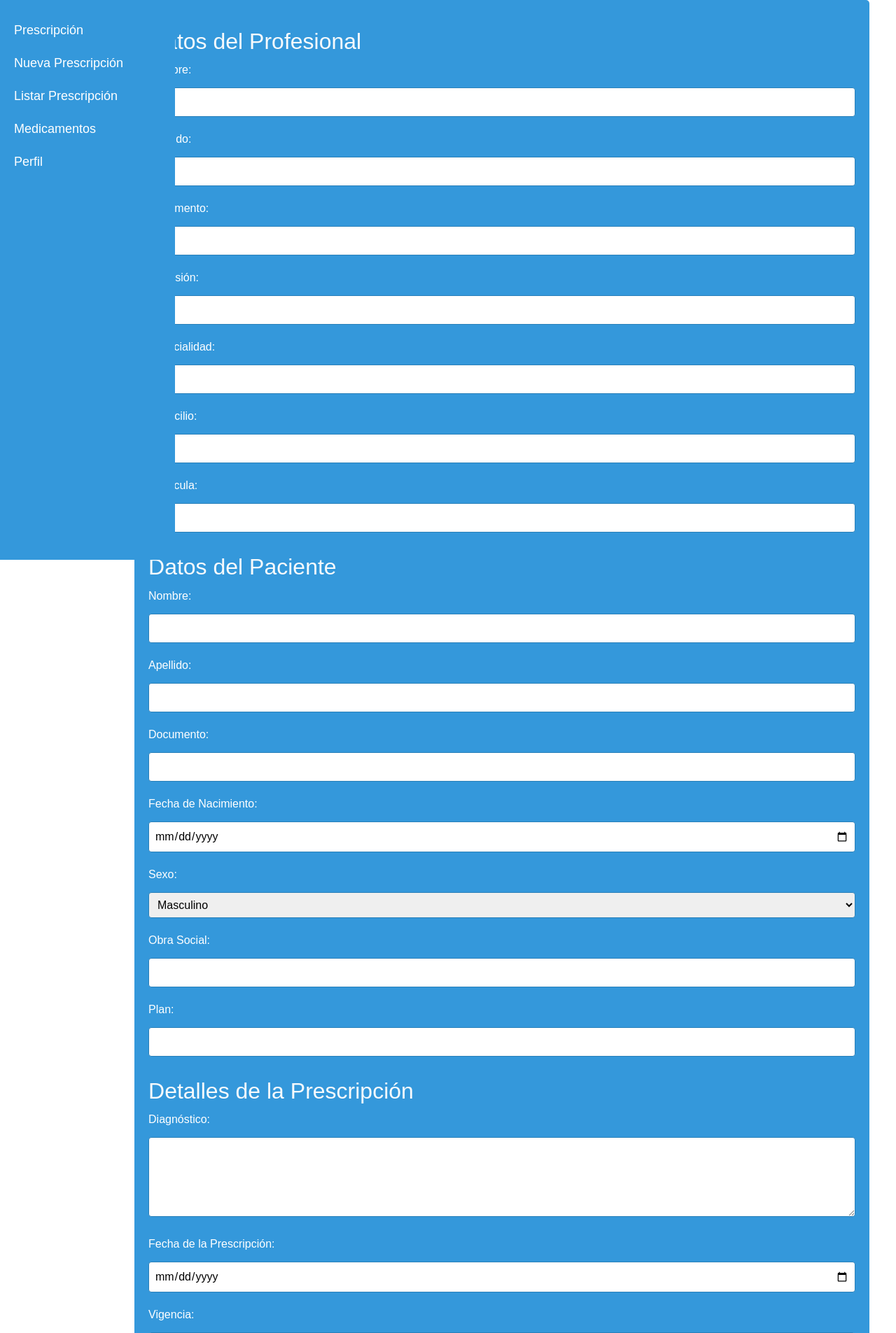
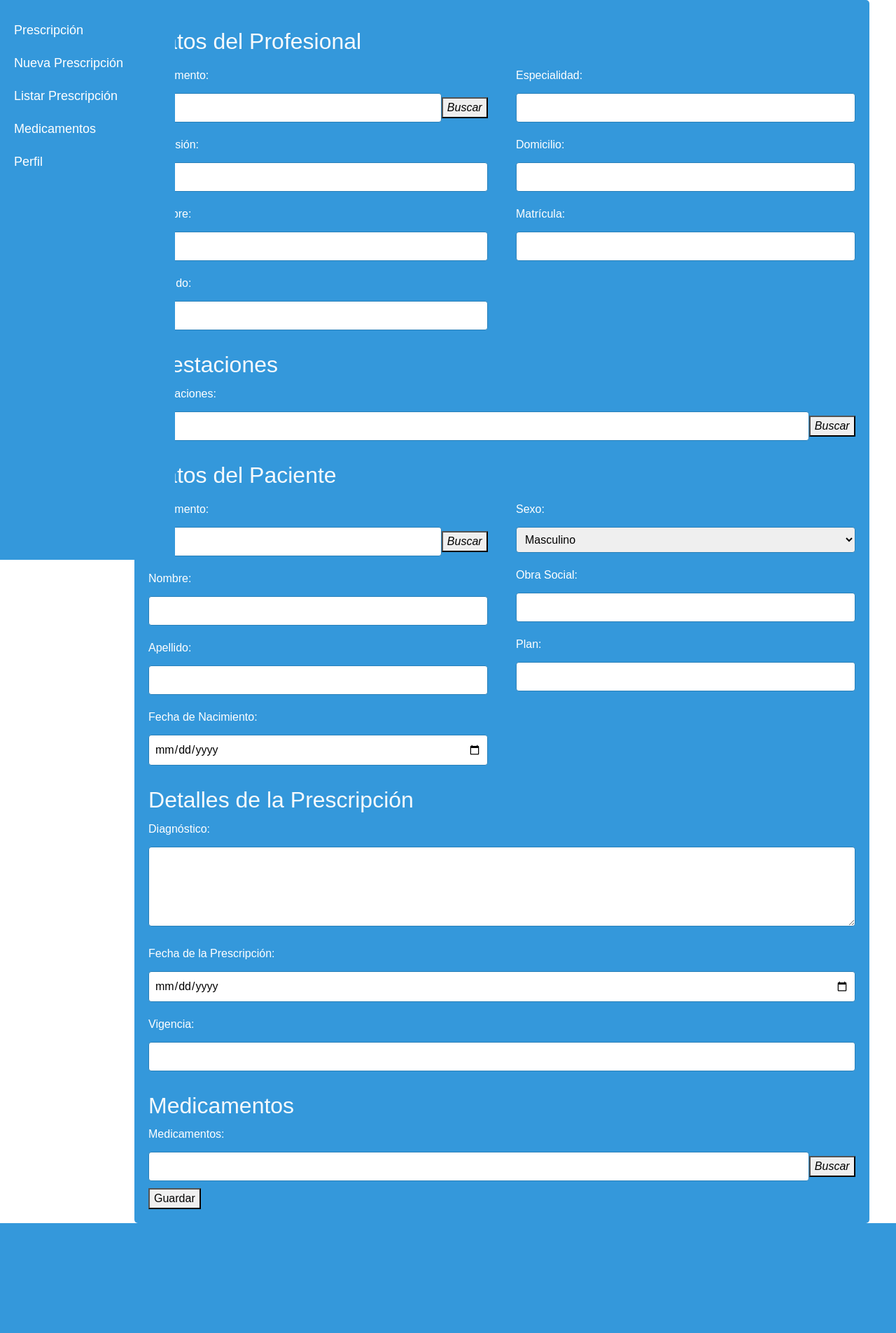
Before and after one commit to paulocabrera90/DocPresta, a Node server app: page /medical-record/new in a window 1280 px wide. Shown: the top 1905 px of the page at 70% size. After the commit the page ends 1748 px from the top, so only its background shows below. Run offline with Node 20, Linux system fonts and the light colour scheme; some libraries are stand-ins or nearby versions.

Commit message:
New medicial record refactor and agroup fields

```diff
--- a/public/stylesheets/medicalRecord.css
+++ b/public/stylesheets/medicalRecord.css
@@ -96,3 +96,19 @@
 .medical-record-new input[type="submit"]:hover {
   background-color: #21618c;
 }
+
+.container-profesional,
+.container-paciente {
+  display: flex;
+  justify-content: space-between;
+
+}
+
+.column {
+  width: 48%;
+}
+
+.search-dni {
+  display: flex;
+  align-items: baseline;
+}
--- a/src/views/medical-record-list.pug
+++ b/src/views/medical-record-list.pug
@@ -3,7 +3,7 @@ extends home
 block content
     container-presta-list
         header
-        h1 Tarjetas de Prestaciones Médicas
+        h1 Tarjetas de Prescirpción Médicas
         container-card
             each prestacion in prestacionesMedicas
                 .card
--- a/src/views/medical-record-new.pug
+++ b/src/views/medical-record-new.pug
@@ -6,41 +6,60 @@ block content
       // Datos del profesional
       h2 Datos del Profesional
       .container-profesional
-        label(for="profesional_nombre") Nombre:
-        input(type="text", name="profesional_nombre", id="profesional_nombre", required)
-        label(for="profesional_apellido") Apellido:
-        input(type="text", name="profesional_apellido", id="profesional_apellido", required)
-        label(for="profesional_documento") Documento:
-        input(type="text", name="profesional_documento", id="profesional_documento", required)
-        label(for="profesional_profesion") Profesión:
-        input(type="text", name="profesional_profesion", id="profesional_profesion", required)
-        label(for="profesional_especialidad") Especialidad:
-        input(type="text", name="profesional_especialidad", id="profesional_especialidad", required)
-        label(for="profesional_domicilio") Domicilio:
-        input(type="text", name="profesional_domicilio", id="profesional_domicilio", required)
-        label(for="profesional_matricula") Matrícula:
-        input(type="text", name="profesional_matricula", id="profesional_matricula", required)
+        .column
+            label(for="profesional_documento") Documento:
+            .search-dni
+                input(type="text", name="profesional_documento", id="profesional_documento", required)
+                button(type="submit")
+                    i.fa.fa-search  Buscar
+            label(for="profesional_profesion") Profesión:
+            input(type="text", name="profesional_profesion", id="profesional_profesion", required)
+            label(for="profesional_nombre") Nombre:
+            input(type="text", name="profesional_nombre", id="profesional_nombre", required)
+            label(for="profesional_apellido") Apellido:
+            input(type="text", name="profesional_apellido", id="profesional_apellido", required)
+
+        .column
+            label(for="profesional_especialidad") Especialidad:
+            input(type="text", name="profesional_especialidad", id="profesional_especialidad", required)
+            label(for="profesional_domicilio") Domicilio:
+            input(type="text", name="profesional_domicilio", id="profesional_domicilio", required)
+            label(for="profesional_matricula") Matrícula:
+            input(type="text", name="profesional_matricula", id="profesional_matricula", required)
+      // Prestaciones
+      h2 Prestaciones
+      .container-prestaciones
+            label(for="prestaciones") Prestaciones:
+            .search-dni
+                input(type="text", name="prestaciones", id="prestaciones", required)
+                button(type="submit")
+                    i.fa.fa-search  Buscar
 
       // Datos del paciente
       h2 Datos del Paciente
       .container-paciente
-        label(for="paciente_nombre") Nombre:
-        input(type="text", name="paciente_nombre", id="paciente_nombre", required)
-        label(for="paciente_apellido") Apellido:
-        input(type="text", name="paciente_apellido", id="paciente_apellido", required)
-        label(for="paciente_documento") Documento:
-        input(type="text", name="paciente_documento", id="paciente_documento", required)
-        label(for="paciente_fecha_nacimiento") Fecha de Nacimiento:
-        input(type="date", name="paciente_fecha_nacimiento", id="paciente_fecha_nacimiento", required)
-        label(for="paciente_sexo") Sexo:
-        select(name="paciente_sexo", id="paciente_sexo", required)
-            option(value="masculino") Masculino
-            option(value="femenino") Femenino
-            option(value="otro") Otro
-        label(for="paciente_obra_social") Obra Social:
-        input(type="text", name="paciente_obra_social", id="paciente_obra_social", required)
-        label(for="paciente_plan") Plan:
-        input(type="text", name="paciente_plan", id="paciente_plan", required)
+        .column
+            label(for="paciente_documento") Documento:
+            .search-dni
+                input(type="text", name="paciente_documento", id="paciente_documento", required)
+                button(type="submit")
+                        i.fa.fa-search  Buscar
+            label(for="paciente_nombre") Nombre:
+            input(type="text", name="paciente_nombre", id="paciente_nombre", required)
+            label(for="paciente_apellido") Apellido:
+            input(type="text", name="paciente_apellido", id="paciente_apellido", required)
+            label(for="paciente_fecha_nacimiento") Fecha de Nacimiento:
+            input(type="date", name="paciente_fecha_nacimiento", id="paciente_fecha_nacimiento", required)
+        .column
+            label(for="paciente_sexo") Sexo:
+            select(name="paciente_sexo", id="paciente_sexo", required)
+                option(value="MALE") Masculino
+                option(value="FAME") Femenino
+                option(value="OTHER") Otro
+            label(for="paciente_obra_social") Obra Social:
+            input(type="text", name="paciente_obra_social", id="paciente_obra_social", required)
+            label(for="paciente_plan") Plan:
+            input(type="text", name="paciente_plan", id="paciente_plan", required)
 
       // Detalles de la prescripción
       h2 Detalles de la Prescripción
@@ -56,13 +75,10 @@ block content
       h2 Medicamentos
       .container-medicamentos
         label(for="medicamentos") Medicamentos:
-        textarea(name="medicamentos", id="medicamentos", rows="4", required)
-
-      // Prestaciones
-      h2 Prestaciones
-      .container-prestaciones
-        label(for="prestaciones") Prestaciones:
-        textarea(name="prestaciones", id="prestaciones", rows="4", required)
+        .search-dni
+                input(type="text" name="medicamentos", id="medicamentos", required)
+                button(type="submit")
+                    i.fa.fa-search  Buscar
 
       // Botón de enviar
       button(type="submit") Guardar
```
